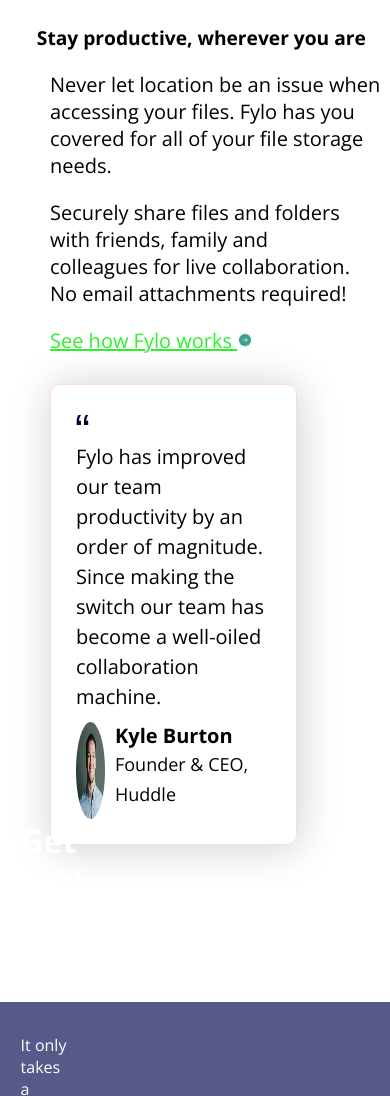
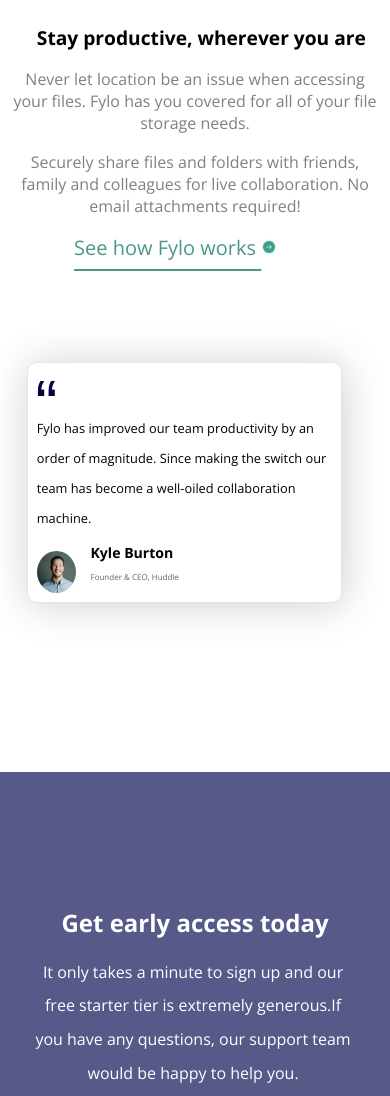
Before and after one commit to aryan04dbz/FLYO_frontend_practice, a plain HTML site: page index.html in a window 390 px wide. Shown: the part 1581-2677 px from the top of the page. Drawn offline with nearby package versions, Linux system fonts and the light colour scheme.

Commit message:
Completely build the whole webiste responsive

```diff
--- a/index.html
+++ b/index.html
@@ -72,9 +72,7 @@
     <div class="heading2">
       <h1>Stay productive, wherever you are</h1>
 
-      <p id="text2_upper">Never let location be an issue when accessing your files. Fylo has you
-        <br>
-        covered for all of your file storage needs.
+      <p id="text2_upper">Never let location be an issue when accessing your files. Fylo has you covered for all of your file storage needs.
       </p>
       <p id="text2_lower">Securely share files and folders with friends, family and colleagues for live collaboration.
         No email attachments required!
@@ -88,24 +86,18 @@
           <img src="./images/icon-quotes.svg" alt="quotation_marks">
         </div>
 
-        <p>Fylo has improved our team productivity by an order of magnitude. Since making the switch our team has become
+        <p id="testimony-text">Fylo has improved our team productivity by an order of magnitude. Since making the switch our team has become
           a well-oiled collaboration machine.
         </p>
 
         <div class="testimony_content">
           <img id="avatar-testimonial" src="./images/avatar-testimonial.jpg" alt="avatar-testimonial">
-          <div>
+          <div class="client-details">
             <h4>Kyle Burton</h4>
-            <p style="font-size: 18px;"> Founder & CEO, Huddle</p>
+            <p> Founder & CEO, Huddle</p>
           </div>
-
-
-
         </div>
-
-
       </div>
-
     </div>
 
     <div class="img2">
--- a/style.css
+++ b/style.css
@@ -183,7 +183,7 @@
 }
 
 .heading2 a {
-    color: rgb(45, 241, 45);
+    color: #4C9688;
     font-family: 'Open Sans', sans-serif;
     ;
     padding-left: 50px;
@@ -219,7 +219,7 @@
 
 .testimony_content {
     display: flex;
-    gap: 5%;
+    gap:5%;
 }
 
 .testimony_content h4 {
@@ -275,7 +275,7 @@
 }
 
 .footer {
-    height: 50vh;
+    height: 81vh;
     background-color: #07053A;
     display: flex;
     justify-content: center;
@@ -441,6 +441,163 @@
     }
 
     #text2_upper{
-        font-size:em;
+        font-size:1em;
+        padding-left:0px;
+        text-align: center;
+        color: grey;
+        padding:0px;
+        margin:2vh 0vw;
+        padding:0px 3.3vw;
+    }
+
+    #text2_lower{
+        font-size:1em;
+        padding-left:2vw;
+        text-align: center;
+        color: grey;
+        padding:0px;
+        margin:2vh 0vw;
+        padding:0px 3.3vw;
+    }
+
+    .heading2 a{
+        padding:0px;
+        margin:19vw;
+        text-underline-offset: 0.7em;
+    }
+
+    .testimony{
+        padding:0px;
+        margin:0px;
+        margin:20vh 2vw;
+        margin-top:12vh;
+        margin-left:7vw;
+        width:35vh;
+        height:auto;
+        padding:0px 1vh;
+    }
+
+    #testimony-text{
+        font-size:0.8em;
+    }
+
+    .quotation_marks img{
+        width:5vw;
+        margin-top:2vh;
+    }
+
+    #avatar-testimonial{
+        width:10vw;
+        height:5vh;
+        margin-top:1vh;
+    }
+    .testimony_content h4{
+        font-size:0.88em;
+    }
+
+    .client-details p{
+        font-size:0.5em;
+        color:rgb(100, 99, 99);
+        font-weight:50em;
+        display: flex;
+        flex-direction: column;
+        gap:0.5vh;
+    }
+
+    .hero2{
+        margin-top:0vh;
+        display: flex;
+        flex-direction: column;
+        height:66vh;
+    }
+
+    .side_text3{
+        width:85vw;
+        height:auto;
+        flex-shrink:0;
+        padding:0px;
+        margin:0px;
+        margin-top:5vh;
+        text-align: center;
+    }
+
+    .side_text3 h3{
+        font-size:1.5em;
+        white-space:nowrap;
+        margin-bottom:2vh;
+    }
+
+    .side_text3 p{
+        width:84vw;
+        line-height:4vh;
+
+    }
+
+    #email2{
+        margin-top:5vh;
+        margin-left:10vw;
+        padding:2vh 37vw;
+        padding-left:1vw;
+        border-radius:0.3em;
+    }
+
+    #button2{
+        margin-top:1vh;
+        margin-left:10vw;
+        padding:1.5vh 22.5vw;
+        border-radius: 0.3em;
+    }
+
+    .footer{
+        display: flex;
+        flex-direction: column;
+        align-items: start;
+    }
+
+    .content1{
+        margin-top:12vh;
+    }
+    #logo2{
+        width:55vw;
+        margin-left:5vw;
+    }
+
+    .contact{
+        margin-left:5vw;
+    }
+
+    .phone img{
+        width:6vw;
+    }
+
+    .email img{
+        width:6vw;
+    }
+
+    .phone{
+        gap:5vw;
+    }
+
+    .email{
+        gap:5vw;
+    }
+
+    .content2{
+        margin-left:9vw;
+        margin-top:5vh;
+    }
+
+    .content3{
+        margin-left:9vw;
+        margin-top:3vh;
+    }
+
+    .content4{
+        margin-left:30vw;
+        margin-top:3vh;
+    }
+
+    .content4 img{
+        width:10vw;
     }
 }
```
